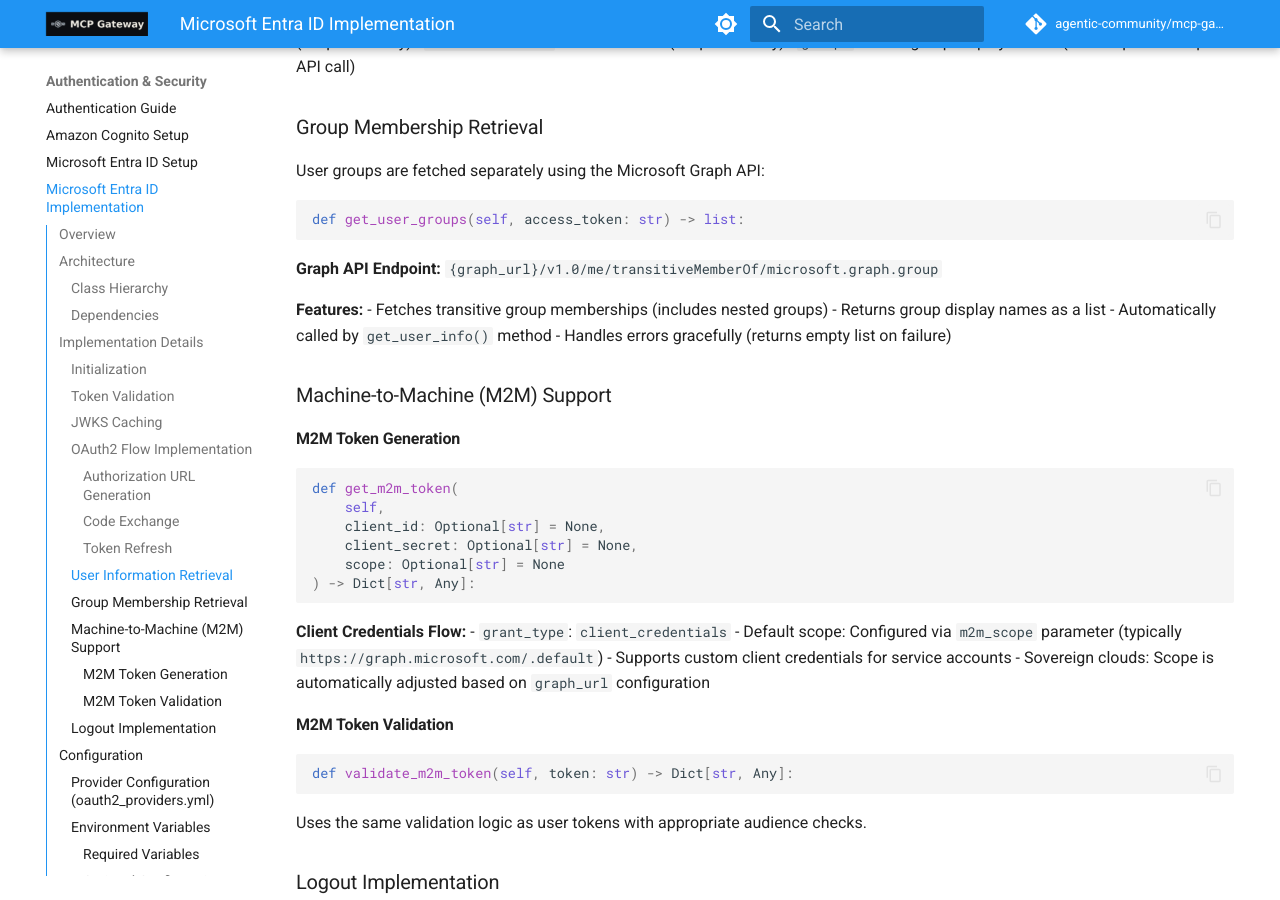
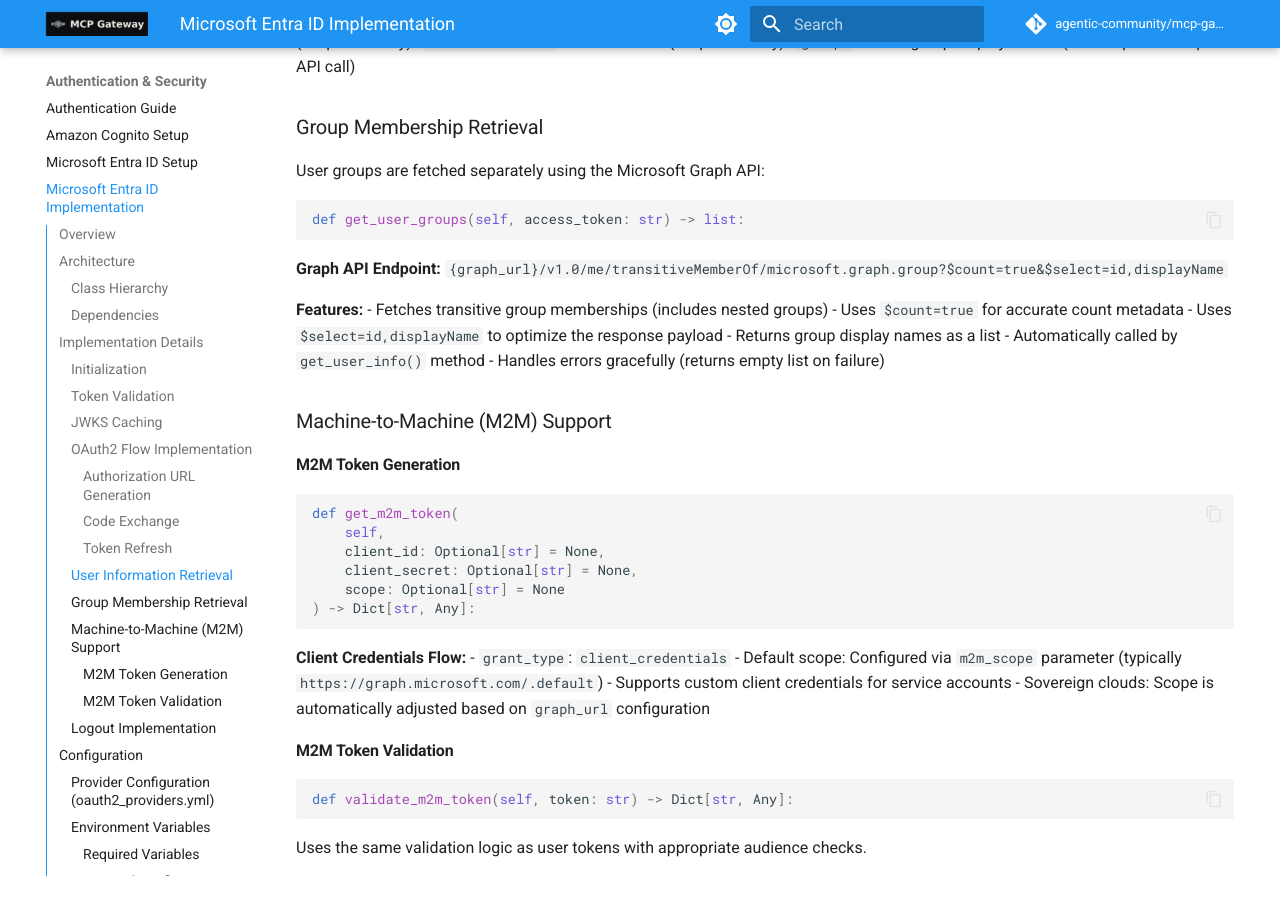
Before and after one commit to ascending-llc/mcp-gateway-registry, an MkDocs documentation site: the page built from docs/entra-id-implementation.md, in a window 1280 px wide and 900 px high, scrolled down 3655 px. Built offline with MkDocs 1.6.1 and Material for MkDocs 9.7.7, drawn with Linux system fonts in a browser that asks for light colours; comment, search, counter and statistics services are not loaded.

Commit message:
update implementation.md

````diff
--- a/docs/entra-id-implementation.md
+++ b/docs/entra-id-implementation.md
@@ -198,10 +198,12 @@
 def get_user_groups(self, access_token: str) -> list:
 ```
 
-**Graph API Endpoint:** `{graph_url}/v1.0/me/transitiveMemberOf/microsoft.graph.group`
+**Graph API Endpoint:** `{graph_url}/v1.0/me/transitiveMemberOf/microsoft.graph.group?$count=true&$select=id,displayName`
 
 **Features:**
 - Fetches transitive group memberships (includes nested groups)
+- Uses `$count=true` for accurate count metadata
+- Uses `$select=id,displayName` to optimize the response payload
 - Returns group display names as a list
 - Automatically called by `get_user_info()` method
 - Handles errors gracefully (returns empty list on failure)
````
